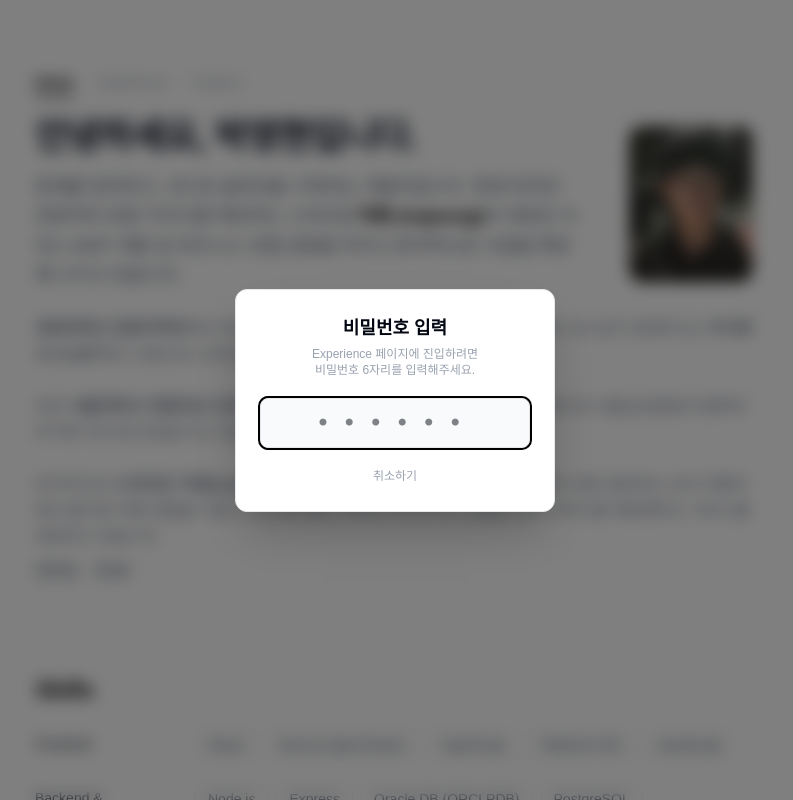
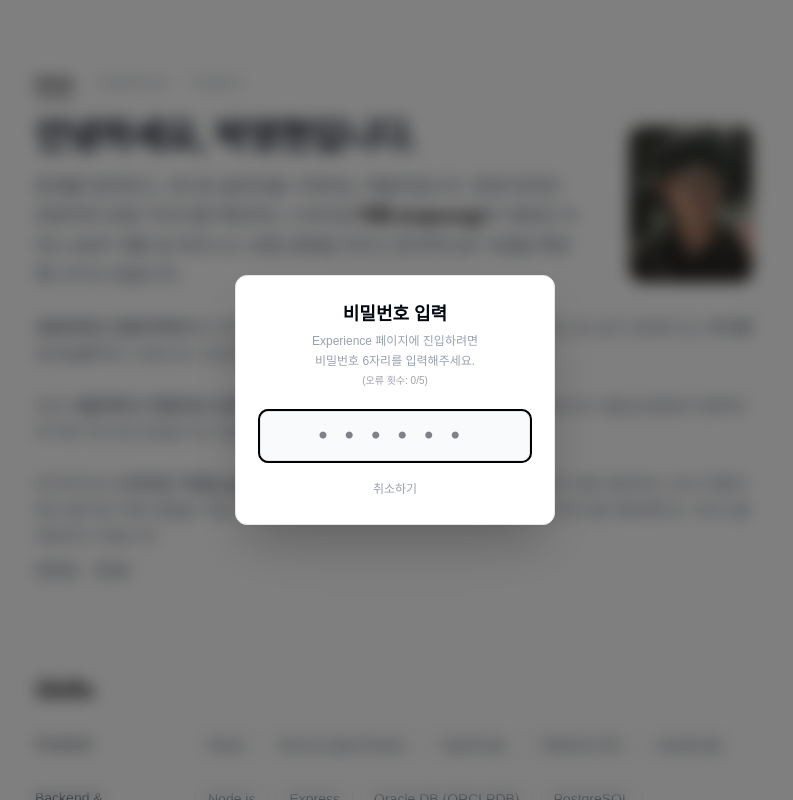
Before and after one commit to ololol125/my-portfolio-site, a Next.js app: page / in a window 1280 px wide. Both pictures are taken after a click on the button "Experience". Shown: the top 800 px of the page, without its empty margins (245-1038 px from the left). Built offline with nearby package versions, Linux system fonts and the light colour scheme.

Commit message:
feat: 비밀번호 틀린횟수 기능 추가 및 5회 틀릴 시 5분 타이머 작동

```diff
--- a/src/components/Navbar.tsx
+++ b/src/components/Navbar.tsx
@@ -1,34 +1,79 @@
-"use client"; // 클릭 이벤트 및 현재 경로 감지를 위해 클라이언트 컴포넌트로 선언합니다.
+"use client";
 
 import React, { useState, useEffect } from "react";
 import Link from "next/link";
-import { usePathname, useRouter } from "next/navigation"; // 페이지 이동을 위해 useRouter를 추가합니다.
+import { usePathname, useRouter } from "next/navigation";
 
 export default function Navbar() {
-  const pathname = usePathname(); // 현재 사용자가 머물고 있는 URL 경로를 가져옵니다.
-  const router = useRouter(); // 프로그래밍 방식으로 페이지를 이동하기 위해 사용합니다.
+  const pathname = usePathname();
+  const router = useRouter();
 
-  // 모달 상태 및 비밀번호 상태 관리
+  // 기본 모달 및 비밀번호 상태
   const [isModalOpen, setIsModalOpen] = useState(false);
   const [password, setPassword] = useState("");
 
+  // 추가된 상태: 틀린 횟수 및 잠금 기능 관련
+  const [wrongCount, setWrongCount] = useState(0);
+  const [isLocked, setIsLocked] = useState(false);
+  const [lockRemainingTime, setLockRemainingTime] = useState(0); // 남은 시간 (초 단위)
+
   const CORRECT_PASSWORD =
     process.env.NEXT_PUBLIC_EXPERIENCE_PASSWORD || "123456";
-  // 비밀번호가 6자리가 되면 자동으로 검증 로직 실행
+  const LOCK_DURATION = 5 * 60; // 제한 시간: 5분 (300초)
+
+  // 1. 타이머 카운트다운 로직
+  useEffect(() => {
+    if (!isLocked || lockRemainingTime <= 0) return;
+
+    const timer = setInterval(() => {
+      setLockRemainingTime((prev) => {
+        if (prev <= 1) {
+          // 5분이 모두 지나면 잠금 해제 및 틀린 횟수 초기화
+          setIsLocked(false);
+          setWrongCount(0);
+          clearInterval(timer);
+          return 0;
+        }
+        return prev - 1;
+      });
+    }, 1000);
+
+    return () => clearInterval(timer);
+  }, [isLocked, lockRemainingTime]);
+
+  // 2. 비밀번호 6자리 자동 검증 로직
   useEffect(() => {
     if (password.length === 6) {
       if (password === CORRECT_PASSWORD) {
         setIsModalOpen(false);
         setPassword("");
-        router.push("/experience"); // 비밀번호가 맞으면 experience 페이지로 이동
+        setWrongCount(0); // 성공 시 틀린 횟수 리셋
+        router.push("/experience");
       } else {
-        alert("비밀번호가 일치하지 않습니다.");
-        setPassword(""); // 틀리면 입력값 초기화
+        const nextWrongCount = wrongCount + 1;
+        setWrongCount(nextWrongCount);
+        setPassword(""); // 입력창 비우기
+
+        if (nextWrongCount >= 5) {
+          setIsLocked(true);
+          setLockRemainingTime(LOCK_DURATION);
+          alert("비밀번호를 5회 잘못 입력하셨습니다. 5분간 입력이 제한됩니다.");
+        } else {
+          alert(
+            `비밀번호가 일치하지 않습니다. (현재 틀린 횟수: ${nextWrongCount}/5)`,
+          );
+        }
       }
     }
-  }, [password, router]);
+  }, [password, wrongCount, CORRECT_PASSWORD, router]);
 
-  // 내비게이션 메뉴 데이터
+  // 남은 시간을 분:초 형태로 포맷팅하는 함수
+  const formatTime = (seconds: number) => {
+    const minutes = Math.floor(seconds / 60);
+    const remainingSeconds = seconds % 60;
+    return `${minutes}분 ${remainingSeconds < 10 ? "0" : ""}${remainingSeconds}초`;
+  };
+
   const navItems = [
     { name: "Home", path: "/" },
     { name: "Experience", path: "/experience" },
@@ -43,14 +88,12 @@ export default function Navbar() {
           const isActive = pathname === item.path;
           const isExperience = item.path === "/experience";
 
-          // 공통 스타일 클래스 생성
           const className = `transition-colors hover:text-black dark:hover:text-white text-left ${
             isActive
               ? "text-black dark:text-white font-semibold underline underline-offset-8 decoration-2"
               : "text-gray-400 dark:text-zinc-500"
           }`;
 
-          // Experience 메뉴일 때는 바로 이동하지 않고 모달을 띄우는 버튼으로 렌더링
           if (isExperience) {
             return (
               <button
@@ -63,7 +106,6 @@ export default function Navbar() {
             );
           }
 
-          // 나머지 메뉴는 기존과 동일하게 Link 컴포넌트 사용
           return (
             <Link key={item.path} href={item.path} className={className}>
               {item.name}
@@ -72,30 +114,52 @@ export default function Navbar() {
         })}
       </nav>
 
-      {/* 비밀번호 입력 6자리 모달 팝업 */}
+      {/* 비밀번호 입력 모달 */}
       {isModalOpen && (
         <div className="fixed inset-0 bg-black/50 backdrop-blur-sm flex items-center justify-center z-[100]">
           <div className="bg-white dark:bg-zinc-900 border border-gray-200 dark:border-zinc-800 p-6 rounded-xl shadow-2xl text-center max-w-xs w-full mx-4">
             <h3 className="text-lg font-bold mb-1 text-gray-950 dark:text-white">
               비밀번호 입력
             </h3>
-            <p className="text-xs text-gray-400 dark:text-zinc-500 mb-5">
-              Experience 페이지에 진입하려면
-              <br />
-              비밀번호 6자리를 입력해주세요.
-            </p>
+
+            {/* 잠금 상태에 따른 가이드 메시지 분기 처리 */}
+            {isLocked ? (
+              <p className="text-xs text-red-500 font-semibold mb-5 leading-relaxed">
+                입력 횟수가 초과되었습니다.
+                <br />
+                <span className="text-sm font-bold">
+                  {formatTime(lockRemainingTime)}
+                </span>{" "}
+                후에 다시 시도하세요.
+              </p>
+            ) : (
+              <p className="text-xs text-gray-400 dark:text-zinc-500 mb-5 leading-relaxed">
+                Experience 페이지에 진입하려면
+                <br />
+                비밀번호 6자리를 입력해주세요.
+                <br />
+                <span className="text-[10px] text-zinc-400 dark:text-zinc-600">
+                  (오류 횟수: {wrongCount}/5)
+                </span>
+              </p>
+            )}
 
             <input
               type="password"
               maxLength={6}
               value={password}
-              // 숫자만 입력받도록 정규식 처리
               onChange={(e) =>
                 setPassword(e.target.value.replace(/[^0-9]/g, ""))
               }
               placeholder="••••••"
-              className="border border-gray-200 dark:border-zinc-700 bg-gray-50 dark:bg-zinc-800 rounded-lg p-2 text-center text-2xl tracking-[0.5em] font-mono w-full focus:outline-none focus:ring-2 focus:ring-black dark:focus:ring-white text-gray-950 dark:text-white"
-              autoFocus
+              // 잠금 상태일 때는 input 창을 비활성화(disabled)시킵니다.
+              disabled={isLocked}
+              className={`border border-gray-200 dark:border-zinc-700 rounded-lg p-2 text-center text-2xl tracking-[0.5em] font-mono w-full focus:outline-none focus:ring-2 text-gray-950 dark:text-white ${
+                isLocked
+                  ? "bg-gray-100 dark:bg-zinc-800/50 text-gray-400 dark:text-zinc-600 cursor-not-allowed border-dashed"
+                  : "bg-gray-50 dark:bg-zinc-800 focus:ring-black dark:focus:ring-white"
+              }`}
+              autoFocus={!isLocked}
             />
 
             <button
```
